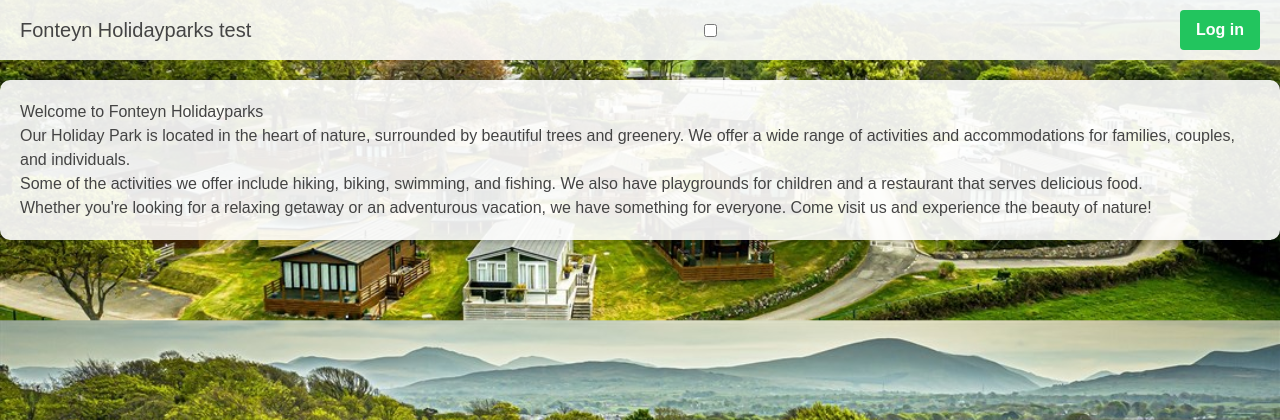
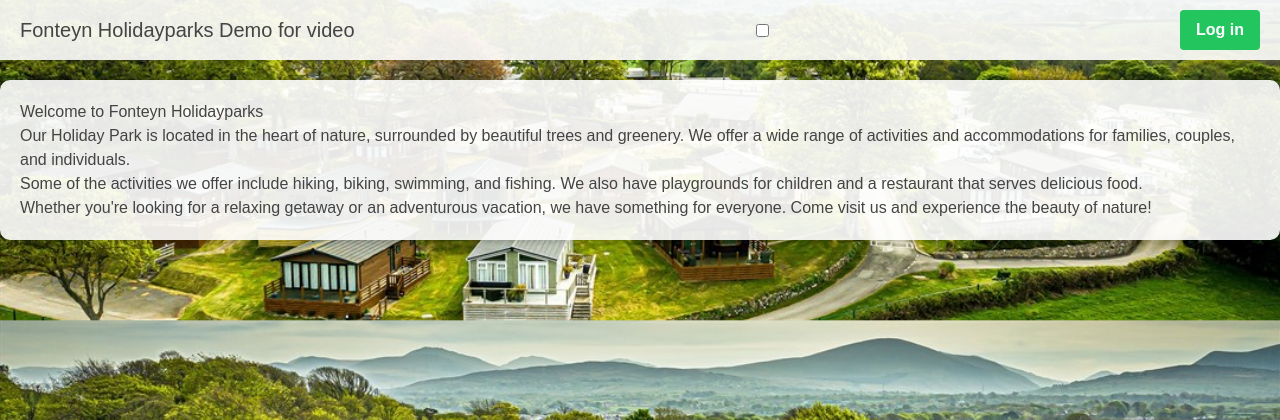
Before and after one commit to GoofyAhhDev/Fonteyn, a Flask app: page / in a window 1280 px wide. Shown: the top 420 px of the page. Run offline with Flask 2, Linux system fonts and the light colour scheme; some libraries are stand-ins or nearby versions.

Commit message:
Demo for video

```diff
--- a/templates/index.html
+++ b/templates/index.html
@@ -8,7 +8,7 @@
 
 <body>
     <header>
-        <h1 class="text-xl">Fonteyn Holidayparks test</h1>
+        <h1 class="text-xl">Fonteyn Holidayparks Demo for video</h1>
         <input type="checkbox" id="menu-toggle">
         <label for="menu-toggle" class="menu-icon">&#9776;</label>
         <nav class="menu-buttons">
```
